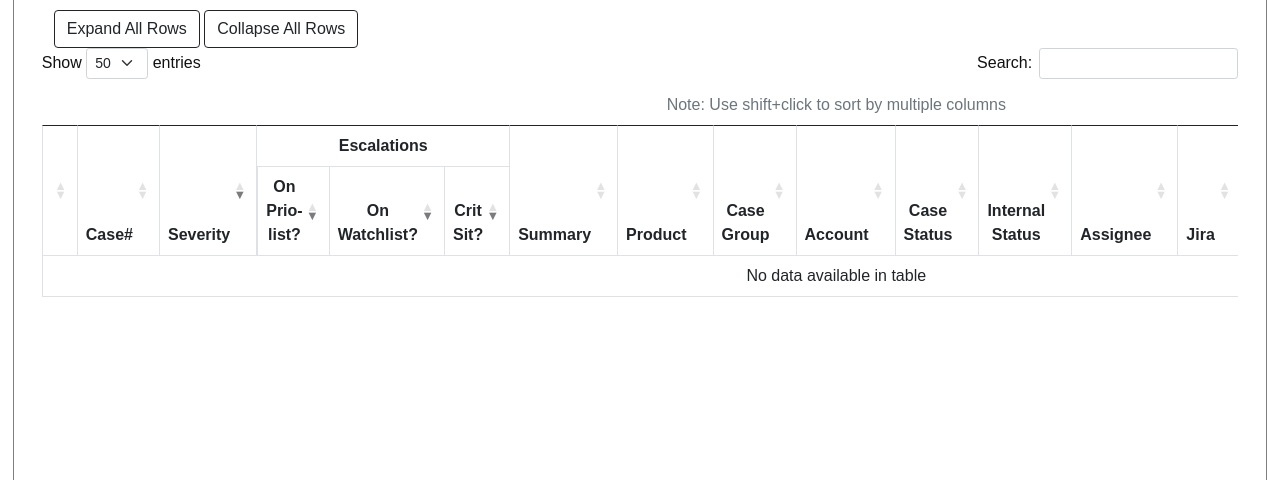
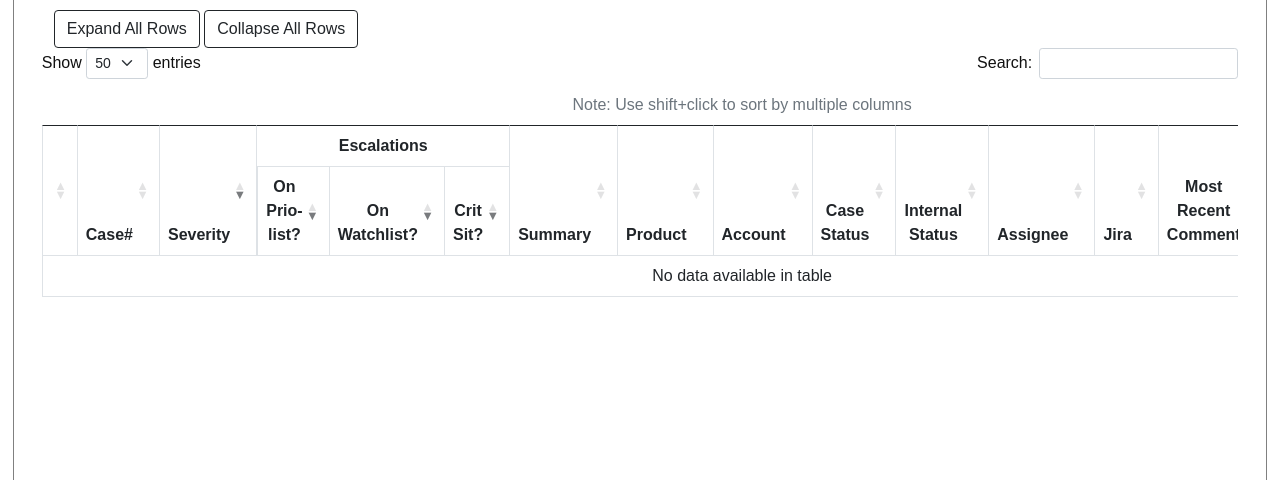
Before and after one commit to RHsyseng/t5g-field-support-team-utils, a Flask app: template dashboard/src/t5gweb/templates/ui/table.html in a window 1280 px wide. Shown: the part 75-555 px from the top of the page. Run offline with Flask 2, Linux system fonts and the light colour scheme; the template is opened without the code that fills it, so the values that code supplies are empty; some libraries are stand-ins or nearby versions.

Commit message:
removing bz column, moving case group to details

```diff
--- a/dashboard/src/t5gweb/templates/ui/table.html
+++ b/dashboard/src/t5gweb/templates/ui/table.html
@@ -17,14 +17,12 @@
                     <th colspan="3" class="text-center">Escalations</th>
                     <th rowspan="2" class="text-center">Summary</th>
                     <th rowspan="2" class="text-center">Product</th>
-                    <th rowspan="2" class="text-center">Case Group</th>
                     <th rowspan="2" class="text-center">Account</th>
                     <th rowspan="2" class="text-center">Case Status</th>
                     <th rowspan="2" class="text-center">Internal Status</th>
                     <th rowspan="2" class="text-center">Assignee</th>
                     <th rowspan="2" class="text-center">Jira</th>
                     <th rowspan="2" class="text-center">Most Recent Comment</th>
-                    <th rowspan="2" class="text-center">Bugzillas</th>
                     <th rowspan="2" class="text-center">Days Open</th>
                     <th rowspan="2" class="text-center">Case Last Updated</th>
                 </tr>
@@ -59,20 +57,12 @@
                                         {% endif %}
                                         <td class="align-middle">{{ new_comments[account][status][card]['summary'] }}</td>
                                         <td class="align-middle text-center">{{ new_comments[account][status][card]['product'] }}</td>
-                                        <td class="align-middle text-center">{{ new_comments[account][status][card]['group_name'] }}</td>
                                         <td class="align-middle text-center">{{ new_comments[account][status][card]['account'] }}</td>
                                         <td class="align-middle text-center">{{ new_comments[account][status][card]['case_status'] }}</td>
                                         <td class="align-middle text-center">{{ new_comments[account][status][card]['card_status'] }}</td>
                                         <td class="align-middle text-center">{{ new_comments[account][status][card]['assignee']['displayName'] }} {% if new_comments[account][status][card]['contributor']['displayName'] %} <br><br><span class="fw-bold">Contributor:</span> {{ new_comments[account][status][card]['contributor']['displayName'] }} {% endif %}</td>
                                         <td class="align-middle text-center"><a href=https://issues.redhat.com/browse/{{ card }} target="_blank">{{ card }}</a></td>
                                         <td class="align-middle"><span class="fw-bold fst-italic">{{ new_comments[account][status][card]['comments'][-1][1][:10] }}</span> - {{ new_comments[account][status][card]['comments'][-1][0] | safe }}</td>
-                                        {% if new_comments[account][status][card]['bugzilla'] and new_comments[account][status][card]['bugzilla'] | length == 1  %}
-                                            <td class="align-middle text-center"><a href={{ new_comments[account][status][card]['bugzilla'][0]['bugzillaLink'] }} target="_blank">{{ new_comments[account][status][card]['bugzilla'][0]['bugzillaNumber'] }}</a></td>
-                                        {% elif new_comments[account][status][card]['bugzilla'] is none%}
-                                            <td class="align-middle text-center">{{ new_comments[account][status][card]['bugzilla'] }}</td>
-                                        {% else %}
-                                            <td class="align-middle text-center">Multiple - Expand for Details</td>
-                                        {% endif %}
                                         <td class="align-middle text-center">{{ new_comments[account][status][card]['case_days_open'] }}</td>
                                         <td class="align-middle text-center">{{ new_comments[account][status][card]['case_updated_date'] }}</td>
                                     </tr>
@@ -96,14 +86,17 @@
     // Insert Bugzilla Info and Comments into Child Rows
     function format(data) {
         let result = "<div class='card p-3'>";
+        if (data.group_name != null) {
+            result += "<h3>Case Group: " + data.group_name + "</h3>"
+        }
         if (data.bugzilla != null) {
-            result += '<h3>Bugzillas</h3><table class="table table-bordered table-hover table-responsive w-100"><thead><tr><th>#</th><th>Summary</th><th>Target Release</th><th>Assignee</th><th>QA Contact</th><th>Last Updated</th><th>Status</th></tr></thead><tbody>';
+            result += '<h3>Bugzillas:</h3><table class="table table-bordered table-hover table-responsive w-100"><thead><tr><th>#</th><th>Summary</th><th>Target Release</th><th>Assignee</th><th>QA Contact</th><th>Last Updated</th><th>Status</th></tr></thead><tbody>';
             for (let bug = 0; bug < data.bugzilla.length; bug++) {
                 result += '<tr><td><a href="' + data.bugzilla[bug].bugzillaLink + '" target="_blank">' + data.bugzilla[bug].bugzillaNumber + '</a></td><td>' + data.bugzilla[bug].summary  + '</td><td>' + data.bugzilla[bug].target_release[0] + '</td><td>' + data.bugzilla[bug].assignee + '</td><td>' + data.bugzilla[bug].qa_contact + '</td><td>' + data.bugzilla[bug].last_change_time + '</td><td>' + data.bugzilla[bug].status + '</td></tr>';
             }
             result += '</tbody></table>';
         }
-        result += '<h3>Comments</h3><ul>';
+        result += '<h3>Comments:</h3><ul>';
         for (let comment = data.comments.length -1; comment >= 0; comment--) {
             result += '<li class="text-break"><span class="fw-bold fst-italic">' + data.comments[comment][1].substring(0, 10) + '</span> - ' + data.comments[comment][0] + '</li>';
         }
@@ -152,7 +145,7 @@
             "lengthMenu": [[10, 25, 50, -1], [10, 25, 50, "All"]],
             "searchPanes": {
                 order: ['On Prio-list?', 'On Watchlist?', 'Crit Sit?', 'Escalated?', 'Account', 'Internal Status'],
-                columns: [3, 4, 5, 9, 11],
+                columns: [3, 4, 5, 8, 10],
                 initCollapsed: true,
                 panes: [{
                     name: 'Escalated?',
@@ -175,7 +168,7 @@
                     searchPanes: {
                         show: true
                     },
-                    targets: [3, 4, 5, 9, 11]
+                    targets: [3, 4, 5, 8, 10]
                 }
             ]
         };
```
